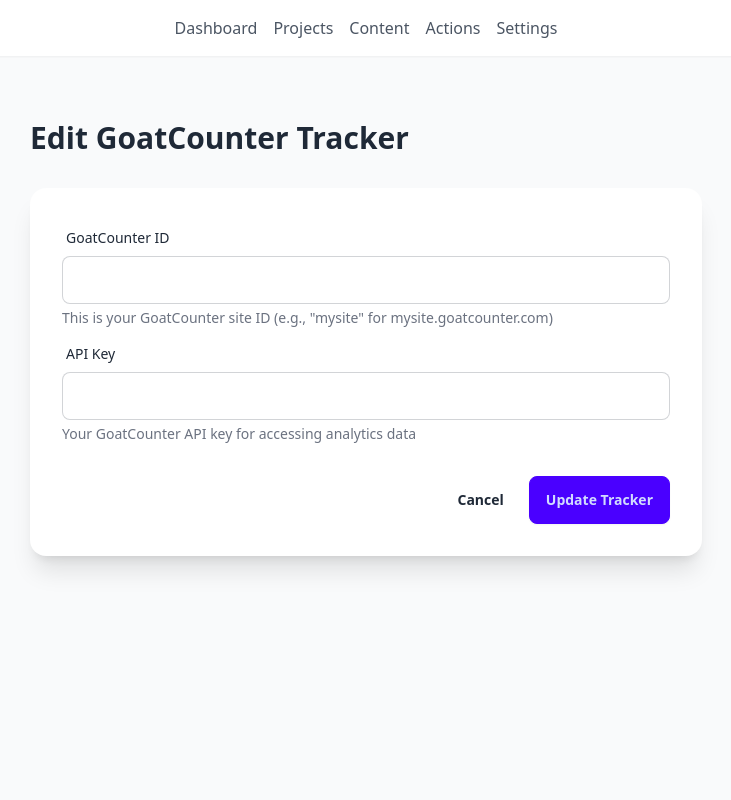
After one commit to koljapluemer/side-project-management, a Django app: template cms/templates/goatcounter_tracker/create_update.html in a window 1280 px wide. The commit adds this page. Shown: the whole page, without its empty margins (274-1005 px from the left). Run offline with Django 5.2, Linux system fonts and the light colour scheme; the template is opened without the code that fills it, so the values that code supplies are empty; some libraries are stand-ins or nearby versions.

Commit message:
allow adding goatcoutner

```diff
--- /dev/null
+++ b/cms/templates/goatcounter_tracker/create_update.html
@@ -0,0 +1,73 @@
+{% extends "base.html" %}
+
+{% block content %}
+<div class="container mx-auto px-4 py-8">
+    <div class="max-w-2xl mx-auto">
+        <h1 class="text-3xl font-bold mb-8">
+            {% if is_create %}
+                Add GoatCounter Tracker
+            {% else %}
+                Edit GoatCounter Tracker
+            {% endif %}
+        </h1>
+
+        <form method="post" class="card bg-base-100 shadow-xl">
+            {% csrf_token %}
+            <div class="card-body">
+                <!-- GoatCounter ID Field -->
+                <div class="form-control">
+                    <label class="label" for="goatcounter_id">
+                        <span class="label-text">GoatCounter ID</span>
+                    </label>
+                    <input type="text"
+                           id="goatcounter_id"
+                           name="goatcounter_id"
+                           value="{{ form.goatcounter_id.value|default:'' }}"
+                           class="input input-bordered w-full {% if form.goatcounter_id.errors %}input-error{% endif %}"
+                           required>
+                    {% if form.goatcounter_id.errors %}
+                    <div class="text-error text-sm mt-1">
+                        {{ form.goatcounter_id.errors.0 }}
+                    </div>
+                    {% endif %}
+                    <div class="text-sm text-gray-500 mt-1">
+                        This is your GoatCounter site ID (e.g., "mysite" for mysite.goatcounter.com)
+                    </div>
+                </div>
+
+                <!-- API Key Field -->
+                <div class="form-control">
+                    <label class="label" for="api_key">
+                        <span class="label-text">API Key</span>
+                    </label>
+                    <input type="password"
+                           id="api_key"
+                           name="api_key"
+                           value="{{ form.api_key.value|default:'' }}"
+                           class="input input-bordered w-full {% if form.api_key.errors %}input-error{% endif %}"
+                           required>
+                    {% if form.api_key.errors %}
+                    <div class="text-error text-sm mt-1">
+                        {{ form.api_key.errors.0 }}
+                    </div>
+                    {% endif %}
+                    <div class="text-sm text-gray-500 mt-1">
+                        Your GoatCounter API key for accessing analytics data
+                    </div>
+                </div>
+
+                <div class="card-actions justify-end mt-6">
+                    <a href="{% url 'project_detail' project.pk %}" class="btn btn-ghost">Cancel</a>
+                    <button type="submit" class="btn btn-primary">
+                        {% if is_create %}
+                            Add Tracker
+                        {% else %}
+                            Update Tracker
+                        {% endif %}
+                    </button>
+                </div>
+            </div>
+        </form>
+    </div>
+</div>
+{% endblock %}
--- /dev/null
+++ b/cms/templates/goatcounter_tracker/widget.html
@@ -0,0 +1,6 @@
+{% if goatcounter_tracker %}
+<div class="goatcounter-widget">
+    <script data-goatcounter="https://{{ goatcounter_tracker.goatcounter_id }}.goatcounter.com/count"
+            async src="//gc.zgo.at/count.js"></script>
+</div>
+{% endif %}
--- a/cms/urls.py
+++ b/cms/urls.py
@@ -2,6 +2,11 @@ from django.urls import path
 from cms.views.settings.view import settings_view
 from cms.views.projects.list import ProjectListView
 from cms.views.projects.create_update import project_create_update
+from cms.views.projects.view import ProjectDetailView
+from cms.views.goatcounter_tracker.create_update import (
+    GoatcounterTrackerCreateView,
+    GoatcounterTrackerUpdateView
+)
 from cms.views.content.check_tiktok import check_tiktok_view
 from cms.views.actions.actions import (
     actions_view,
@@ -16,8 +21,15 @@ from cms.views.dashboard.dashboard import DashboardView
 urlpatterns = [
     path('', DashboardView.as_view(), name='dashboard'),
     path('projects/', ProjectListView.as_view(), name='project_list'),
+    path('projects/<int:pk>/', ProjectDetailView.as_view(), name='project_detail'),
     path('projects/create/', project_create_update, name='project_create'),
     path('projects/<int:pk>/update/', project_create_update, name='project_update'),
+    path('projects/<int:project_pk>/goatcounter/create/',
+         GoatcounterTrackerCreateView.as_view(),
+         name='goatcounter_tracker_create'),
+    path('projects/<int:project_pk>/goatcounter/<int:pk>/update/',
+         GoatcounterTrackerUpdateView.as_view(),
+         name='goatcounter_tracker_update'),
     path('settings/', settings_view, name='settings'),
     path('check-tiktok/', check_tiktok_view, name='check_tiktok'),
     path('check-twitter/', check_twitter_view, name='check_twitter'),
```
Also changed, not shown: cms/templates/projects/create_update.html (+34 -7 lines), cms/templates/projects/list.html (+4 -6 lines), cms/templates/projects/show.html (added, +76 -0 lines), cms/views/goatcounter_tracker/create_update.py (added, +37 -0 lines), cms/views/projects/view.py (added, +24 -0 lines).
